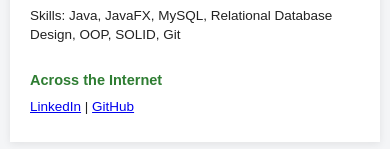
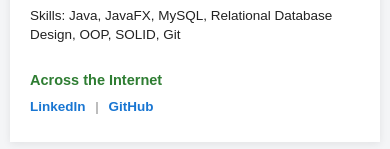
Before and after one commit to KevinRugama17/project-1, a website built with Vite: page src/index.html in a window 390 px wide. Shown: the part 1079-1228 px from the top of the page. Built offline with nearby package versions, Linux system fonts and the light colour scheme.

Commit message:
Curriculum version final, ahora si, de verdad

```diff
--- a/src/index.css
+++ b/src/index.css
@@ -117,4 +117,22 @@ ul.achievements li {
         margin: 10px;
         padding: 25px 20px;
     }
+
+    /* Estilos para enlaces sociales */
+.social-links a {
+    color: #1976d2;
+    font-weight: bold;
+    text-decoration: none;
+    transition: color 0.2s ease;
 }
+
+.social-links a:hover {
+    color: #0d47a1;
+    text-decoration: underline;
+}
+
+.social-links .separator {
+    color: #888888;
+    margin: 0 6px;
+}
+}
--- a/src/index.html
+++ b/src/index.html
@@ -60,13 +60,14 @@
         </ul>
         <p class="skills-footer">Skills: Java, JavaFX, MySQL, Relational Database Design, OOP, SOLID, Git</p>
     </div>
-        </section>
-
-        <section class="section">
-            <h2 class="section-title">Across the Internet</h2>
-            <p class="description"><a href="https://www.linkedin.com/in/kevin-rugama-00a822219/" target="_blank">LinkedIn</a> | <a href="https://github.com/kevinrugama" target="_blank">GitHub</a></p>
-        </section>
-
+     <section class="section">
+    <h2 class="section-title">Across the Internet</h2>
+    <p class="description social-links">
+        <a href="https://www.linkedin.com/in/kevin-rugama-00a822219/" target="_blank" rel="noopener noreferrer">LinkedIn</a>
+        <span class="separator">|</span>
+        <a href="https://github.com/kevinrugama" target="_blank" rel="noopener noreferrer">GitHub</a>
+    </p>
+    </section>
     </div>
 </body>
 </html>
```
